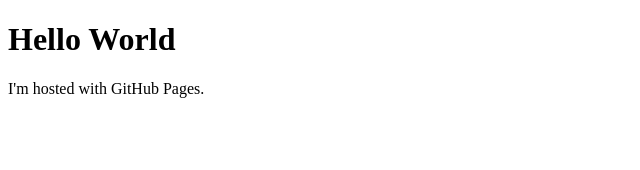
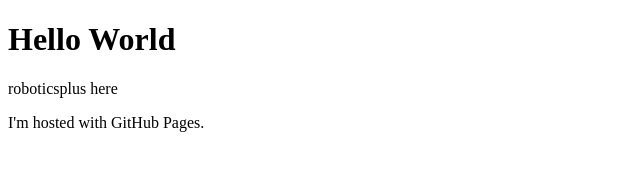
Before and after one commit to roboticsplus/roboticsplus.github.io, a plain HTML site: page index.html in a window 1280 px wide. Shown: the whole page, without its empty margins (0-640 px from the left). Drawn offline with Linux system fonts and the light colour scheme.

Commit message:
Update index.html

```diff
--- a/index.html
+++ b/index.html
@@ -2,6 +2,7 @@
 <html>
 <body>
 <h1>Hello World</h1>
+  roboticsplus here
 <p>I'm hosted with GitHub Pages.</p>
 </body>
 </html>
```
